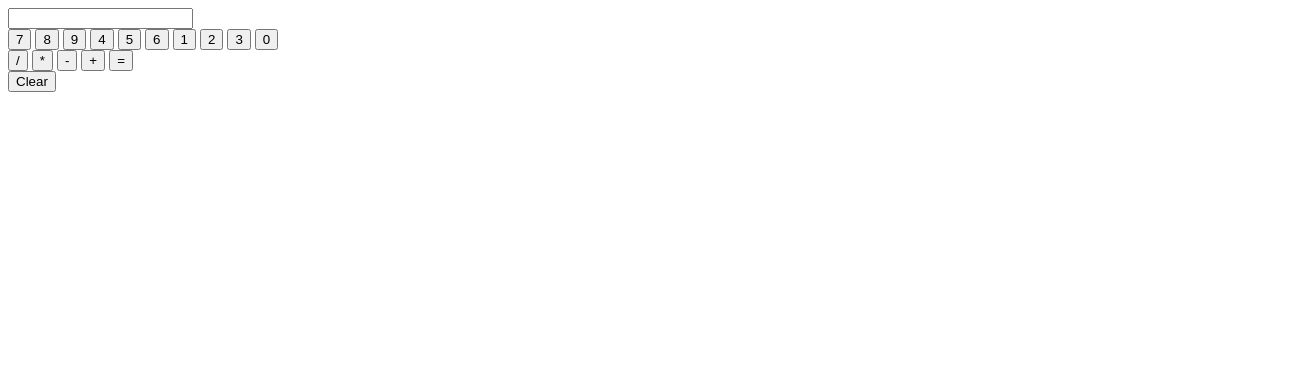
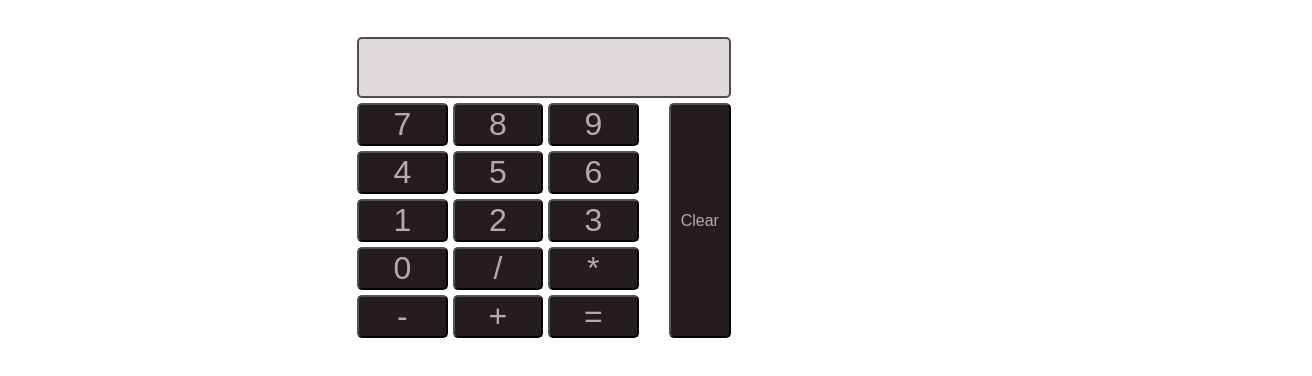
Before and after one commit to Synobbol/Calculator, a plain HTML site: page index.html in a window 1280 px wide. Shown: the whole page, 1312 px wide, since content can reach past the window. Drawn offline with Linux system fonts and the light colour scheme.

Commit message:
Create css

```diff
--- a/index.html
+++ b/index.html
@@ -5,12 +5,14 @@
     <meta http-equiv="X-UA-Compatible" content="IE=edge">
     <meta name="viewport" content="width=device-width, initial-scale=1.0">
     <title>Calculator</title>
+    <link rel="stylesheet" href="style.css">
 </head>
 <body>
     <main>
         <div id="display">
             <input type="text" id="input" value="" readonly>
         </div>
+        <div id="buttons">
             <div id="numbers">
                 <button class="number" type="button" value="7">7</button>
                 <button class="number" type="button" value="8">8</button>
@@ -22,15 +24,18 @@
                 <button class="number" type="button" value="2">2</button>
                 <button class="number" type="button" value="3">3</button>
                 <button class="number" type="button" value="0">0</button>
+                <button class="operator" type="button" value="/">/</button>
+                <button class="operator" type="button" value="*">*</button>
+                <button class="operator" type="button" value="-">-</button>
+                <button class="operator" type="button" value="+">+</button>
+                <button class="operator" type="button" value="=">=</button>
+
             </div>
-        <div class="operators">
-            <button type="button" value="/">/</button>
-            <button type="button" value="*">*</button>
-            <button type="button" value="-">-</button>
-            <button type="button" value="+">+</button>
-            <button type="button" value="=">=</button>
+            <div id="clear">
+                <button type="reset">Clear</buton>
+
             </div>
-        <button type="reset">Clear</buton>
+        </div>
 
     </main>
 </body>
--- a/style.css
+++ b/style.css
@@ -0,0 +1,62 @@
+body{
+    display: flex;
+    justify-content: center;
+    width: 100%;
+    margin: 2em;
+}
+button{
+    color: rgb(187, 168, 174);
+    background-color: rgb(37, 29, 29);
+    border-radius: 5px;
+}
+button:hover{
+    color: azure;
+    background-color: rgb(85, 75, 75);
+    cursor: pointer;
+}
+#display{
+    display: flex;
+    justify-content: center;
+    width: 60%;
+}
+input{
+    margin: 5px 5px 0px 5px;
+    width: 100%;
+    padding: 10px;
+    font-size: 2em;
+    border: 2px solid rgb(85, 75, 75);
+    border-radius: 5px;
+    background-color: rgb(222, 216, 216);
+}
+#buttons{
+    display:flex;
+    justify-content: space-around;
+    width: 60%;
+}
+
+#numbers{
+    width: 100%;
+    gap:5px;
+    display: flex;
+    flex-wrap: wrap;
+    margin: 5px;
+}
+.number{
+    width: 30%;
+    font-size: 2em;
+}
+
+.operator{
+    width: 30%;
+    font-size: 2em;
+}
+#clear{
+    display: flex;
+    justify-content: center;
+    margin:5px;
+}
+#clear button{
+    font-size: 1em;
+    padding: 10px;
+
+}
```
Lines whose indentation alone changed are shown as unchanged.
